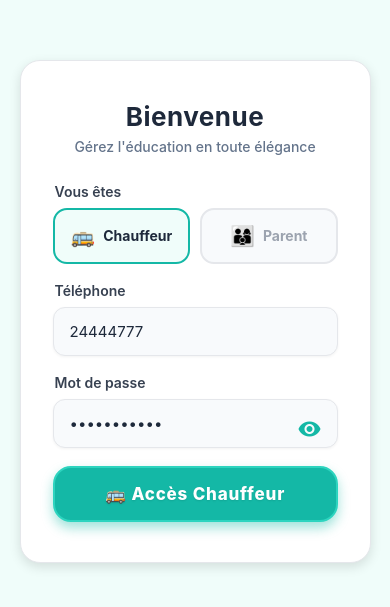
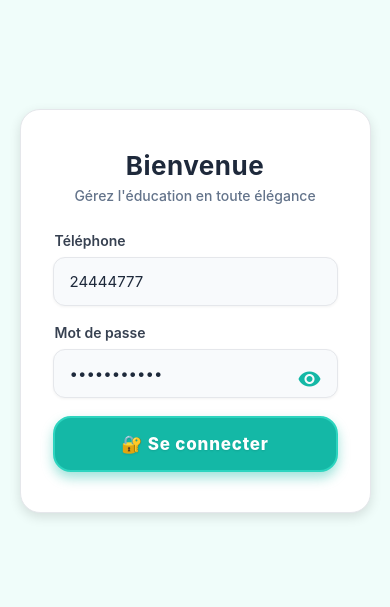
Before and after one commit to ziliwassim47-create/Tracking_Bus_vers_2, a React Native app in the folder BusTrackerMobile-main/: screen /Login in a window 390 px wide. Shown: the part 111-718 px from the top of the page. Built offline with nearby package versions, Linux system fonts and the light colour scheme; no server answers.

Commit message:
fix: simplify mobile login form

```diff
--- a/BusTrackerMobile-main/screens/LoginScreen.tsx
+++ b/BusTrackerMobile-main/screens/LoginScreen.tsx
@@ -20,12 +20,9 @@ type RootStackParamList = {
   Tracking: { selectedBus: string };
   TrackingScreenBus: any;
   Students: { selectedBus: string };
-  ParentHome: undefined;
 };
 
 type LoginScreenProps = NativeStackScreenProps<RootStackParamList, 'Login'>;
-
-type Role = 'DRIVER' | 'PARENT';
 
 export default function LoginScreen(props: Readonly<LoginScreenProps>) {
   const { navigation } = props;
@@ -33,7 +30,6 @@ export default function LoginScreen(props: Readonly<LoginScreenProps>) {
   const [password, setPassword] = useState('password123');
   const [showPassword, setShowPassword] = useState(false);
   const [loading, setLoading] = useState(false);
-  const [role, setRole] = useState<Role>('DRIVER');
 
   // Animation for container translateY + opacity (like fade-in + slide)
   const animTranslateY = React.useRef(new Animated.Value(20)).current;
@@ -65,22 +61,11 @@ export default function LoginScreen(props: Readonly<LoginScreenProps>) {
     setLoading(true);
     setTimeout(() => {
       setLoading(false);
-      if (role === 'PARENT') {
-        // Navigate to Parent module
-        navigation.replace('ParentHome');
-      } else {
-        // Navigate to Driver/Assistant module (existing flow)
-        navigation.replace('List');
-      }
+      navigation.replace('List');
     }, 1500);
   }
 
-  let loginButtonLabel = '🚌 Accès Chauffeur';
-  if (loading) {
-    loginButtonLabel = 'Connexion...';
-  } else if (role === 'PARENT') {
-    loginButtonLabel = '👨‍👩‍👦 Accès Parent';
-  }
+  const loginButtonLabel = loading ? 'Connexion...' : '🔐 Se connecter';
 
   return (
     <View style={styles.body}>
@@ -97,33 +82,6 @@ export default function LoginScreen(props: Readonly<LoginScreenProps>) {
         <View style={styles.header}>
           <Text style={styles.title}>Bienvenue</Text>
           <Text style={styles.subtitle}>Gérez l'éducation en toute élégance</Text>
-        </View>
-
-        {/* ─── Role Selector ─── */}
-        <View style={styles.formGroup}>
-          <Text style={styles.label}>Vous êtes</Text>
-          <View style={styles.roleSelector}>
-            <TouchableOpacity
-              style={[styles.roleOption, role === 'DRIVER' && styles.roleOptionActive]}
-              onPress={() => setRole('DRIVER')}
-              activeOpacity={0.8}
-            >
-              <Text style={[styles.roleOptionIcon]}>🚌</Text>
-              <Text style={[styles.roleOptionText, role === 'DRIVER' && styles.roleOptionTextActive]}>
-                Chauffeur
-              </Text>
-            </TouchableOpacity>
-            <TouchableOpacity
-              style={[styles.roleOption, role === 'PARENT' && styles.roleOptionActive, role === 'PARENT' && styles.roleOptionActiveParent]}
-              onPress={() => setRole('PARENT')}
-              activeOpacity={0.8}
-            >
-              <Text style={styles.roleOptionIcon}>👨‍👩‍👦</Text>
-              <Text style={[styles.roleOptionText, role === 'PARENT' && styles.roleOptionTextActive]}>
-                Parent
-              </Text>
-            </TouchableOpacity>
-          </View>
         </View>
 
         {/* ─── Phone ─── */}
@@ -169,7 +127,6 @@ export default function LoginScreen(props: Readonly<LoginScreenProps>) {
         <TouchableOpacity
           style={[
             styles.loginButton,
-            role === 'PARENT' && styles.loginButtonParent,
             loading && { opacity: 0.7 },
           ]}
           onPress={handleLogin}
@@ -350,44 +307,4 @@ const styles = StyleSheet.create({
     fontWeight: '600',
     textDecorationLine: 'underline',
   },
-  roleSelector: {
-    flexDirection: 'row',
-    gap: 10,
-  },
-  roleOption: {
-    flex: 1,
-    flexDirection: 'row',
-    alignItems: 'center',
-    justifyContent: 'center',
-    gap: 8,
-    paddingVertical: 14,
-    borderRadius: 14,
-    borderWidth: 2,
-    borderColor: '#e5e7eb',
-    backgroundColor: '#f8fafc',
-  },
-  roleOptionActive: {
-    borderColor: '#14b8a6',
-    backgroundColor: '#f0fdfa',
-  },
-  roleOptionActiveParent: {
-    borderColor: '#8b5cf6',
-    backgroundColor: '#faf5ff',
-  },
-  roleOptionIcon: {
-    fontSize: 20,
-  },
-  roleOptionText: {
-    fontSize: 14,
-    fontWeight: '700',
-    color: '#9ca3af',
-  },
-  roleOptionTextActive: {
-    color: '#1e293b',
-  },
-  loginButtonParent: {
-    backgroundColor: '#8b5cf6',
-    borderColor: '#a78bfa',
-    ...platformShadow('#8b5cf6', 6, 0.4, 12, 8),
-  },
 });
```
